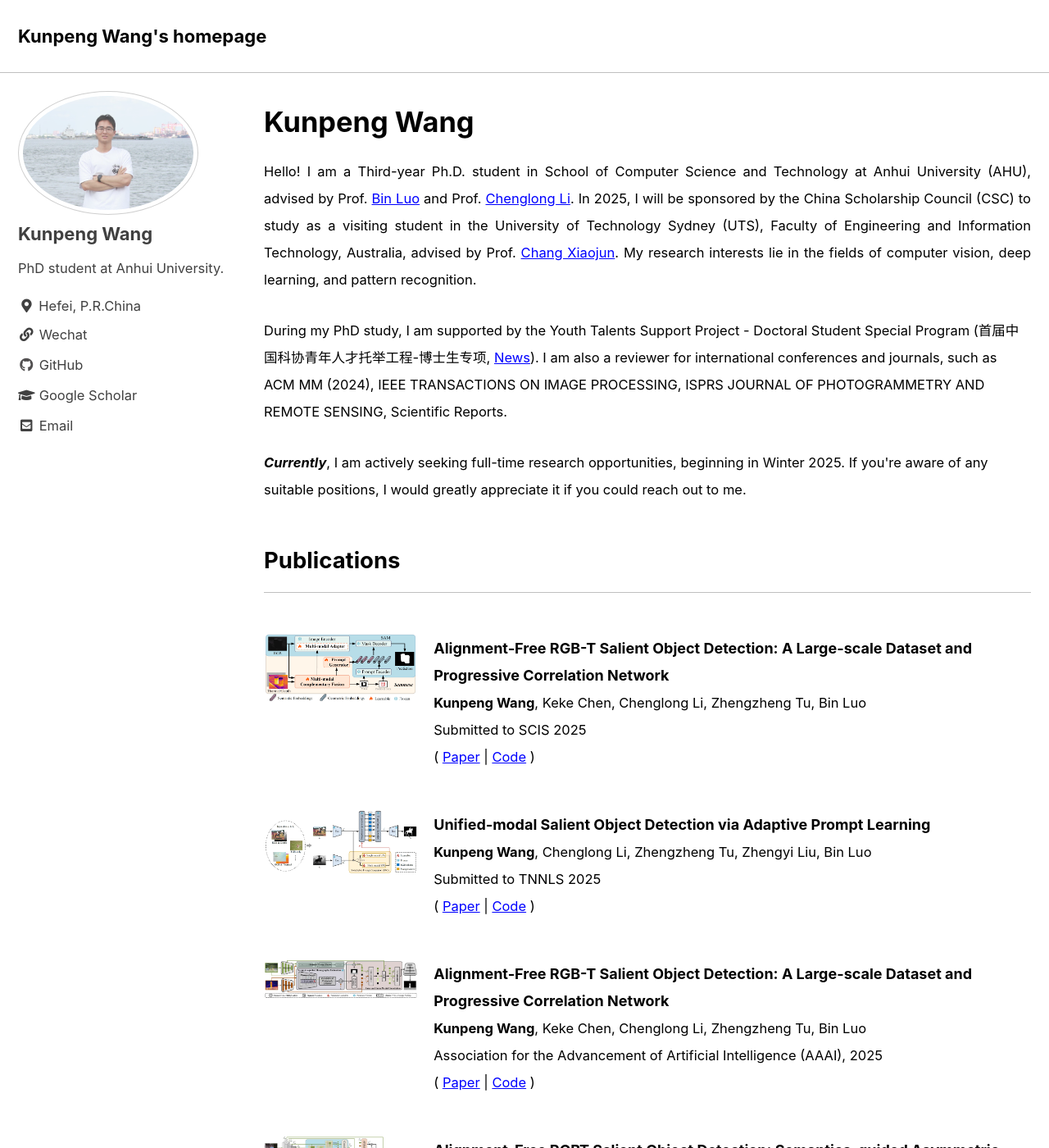
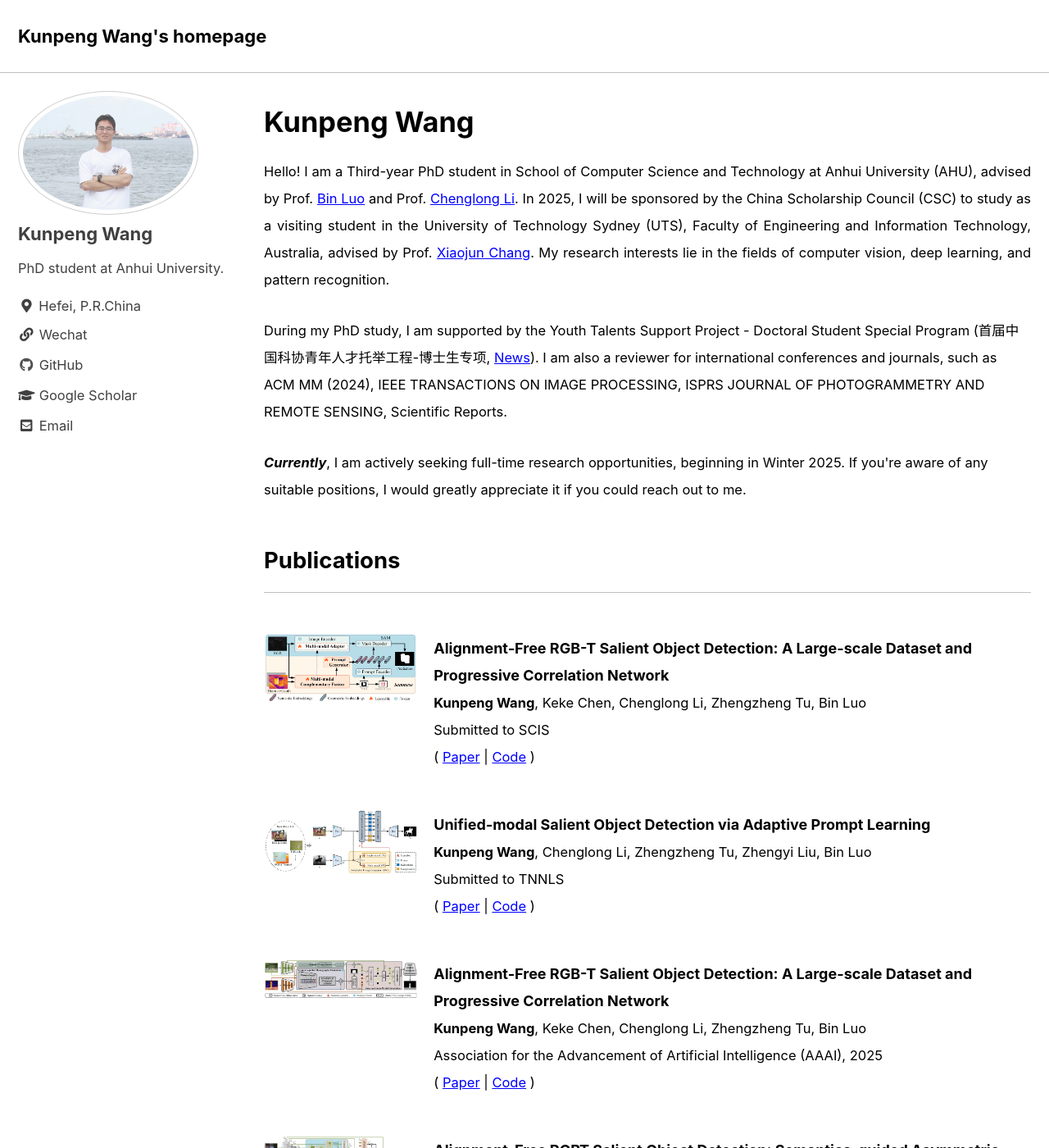
Before and after one commit to Angknpng/Angknpng.github.io, a Jekyll site: the page built from index.html, in a window 1280 px wide and 1400 px high. Shown: the whole window at 82% size. Built offline with Jekyll 4.4.1, drawn with Linux system fonts in a browser that asks for light colours; cached includes are drawn as plain includes; the list of posts is cut into pages by our own code.

Commit message:
Update index.html

```diff
--- a/index.html
+++ b/index.html
@@ -32,7 +32,7 @@
 <h1> Kunpeng Wang </h1>
 
 <p style="text-align:justify"><small>
-	Hello! I am a Third-year Ph.D. student in School of Computer Science and Technology at Anhui University (AHU), advised by Prof. <a href="https://cs.ahu.edu.cn/2022/0307/c20806a280841/page.htm">Bin Luo</a> and Prof. <a href="https://chenglongli.cn/">Chenglong Li</a>. In 2025, I will be sponsored by the China Scholarship Council (CSC) to study as a visiting student in the University of Technology Sydney (UTS), Faculty of Engineering and Information Technology, Australia, advised by Prof. <a href="https://profiles.uts.edu.au/XiaoJun.Chang">Chang Xiaojun</a>. My research interests lie in the fields of computer vision, deep learning, and pattern recognition.
+	Hello! I am a Third-year PhD student in School of Computer Science and Technology at Anhui University (AHU), advised by Prof. <a href="https://cs.ahu.edu.cn/2022/0307/c20806a280841/page.htm">Bin Luo</a> and Prof. <a href="https://chenglongli.cn/">Chenglong Li</a>. In 2025, I will be sponsored by the China Scholarship Council (CSC) to study as a visiting student in the University of Technology Sydney (UTS), Faculty of Engineering and Information Technology, Australia, advised by Prof. <a href="https://profiles.uts.edu.au/XiaoJun.Chang">Xiaojun Chang</a>. My research interests lie in the fields of computer vision, deep learning, and pattern recognition.
 </small></p>
 
 <p><small>
@@ -97,7 +97,7 @@
 	<div class="intro">
 		<font size=4><b> Alignment-Free RGB-T Salient Object Detection: A Large-scale Dataset and Progressive Correlation Network </b></font><br />
 		<small> <b>Kunpeng Wang</b>, Keke Chen, Chenglong Li, Zhengzheng Tu, Bin Luo </small><br />
-		<small> Submitted to SCIS 2025 </small><br />
+		<small> Submitted to SCIS </small><br />
 		<!-- <small> [TL;DR] CrossFlow is a simple, general framework that maps between two modalities using standard flow matching without additional conditioning, achieving SOTA results across tasks like T2I, depth estimation, and image captioning—without cross-attention or task-specific designs.  </small><br /> -->
 		<small>( <a href="https://arxiv.org/pdf/2408.15063">Paper</a> | <a href="https://github.com/Angknpng/Sammese">Code</a> ) </small>
 	</div>
@@ -113,7 +113,7 @@
 	<div class="intro">
 		<font size=4><b> Unified-modal Salient Object Detection via Adaptive Prompt Learning </b></font><br />
 		<small> <b>Kunpeng Wang</b>, Chenglong Li, Zhengzheng Tu, Zhengyi Liu, Bin Luo </small><br />
-		<small> Submitted to TNNLS 2025 </small><br />
+		<small> Submitted to TNNLS </small><br />
 		<!-- <small> [TL;DR] CrossFlow is a simple, general framework that maps between two modalities using standard flow matching without additional conditioning, achieving SOTA results across tasks like T2I, depth estimation, and image captioning—without cross-attention or task-specific designs.  </small><br /> -->
 		<small>( <a href="https://arxiv.org/pdf/2311.16835">Paper</a> | <a href="https://github.com/Angknpng/UniSOD">Code</a> ) </small>
 	</div>
```
